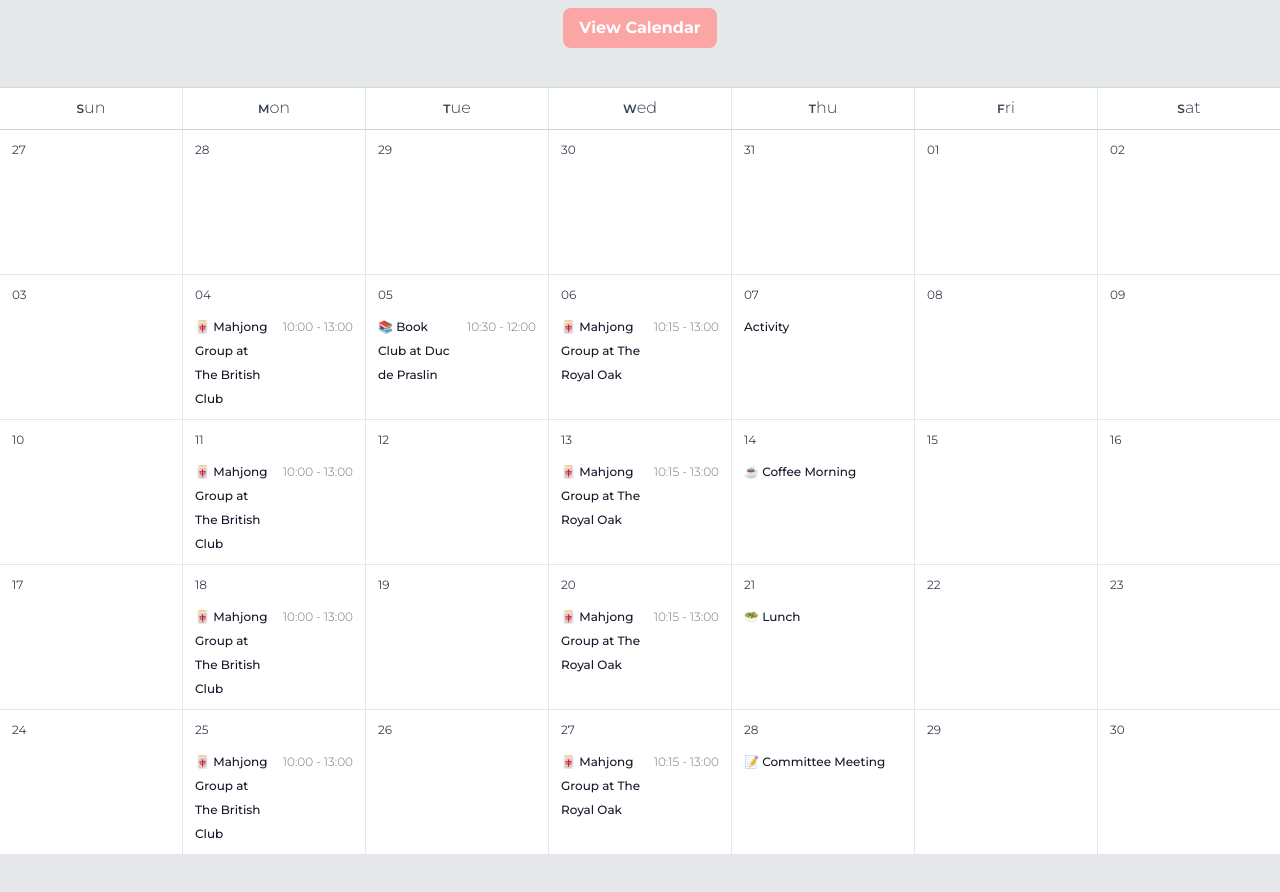
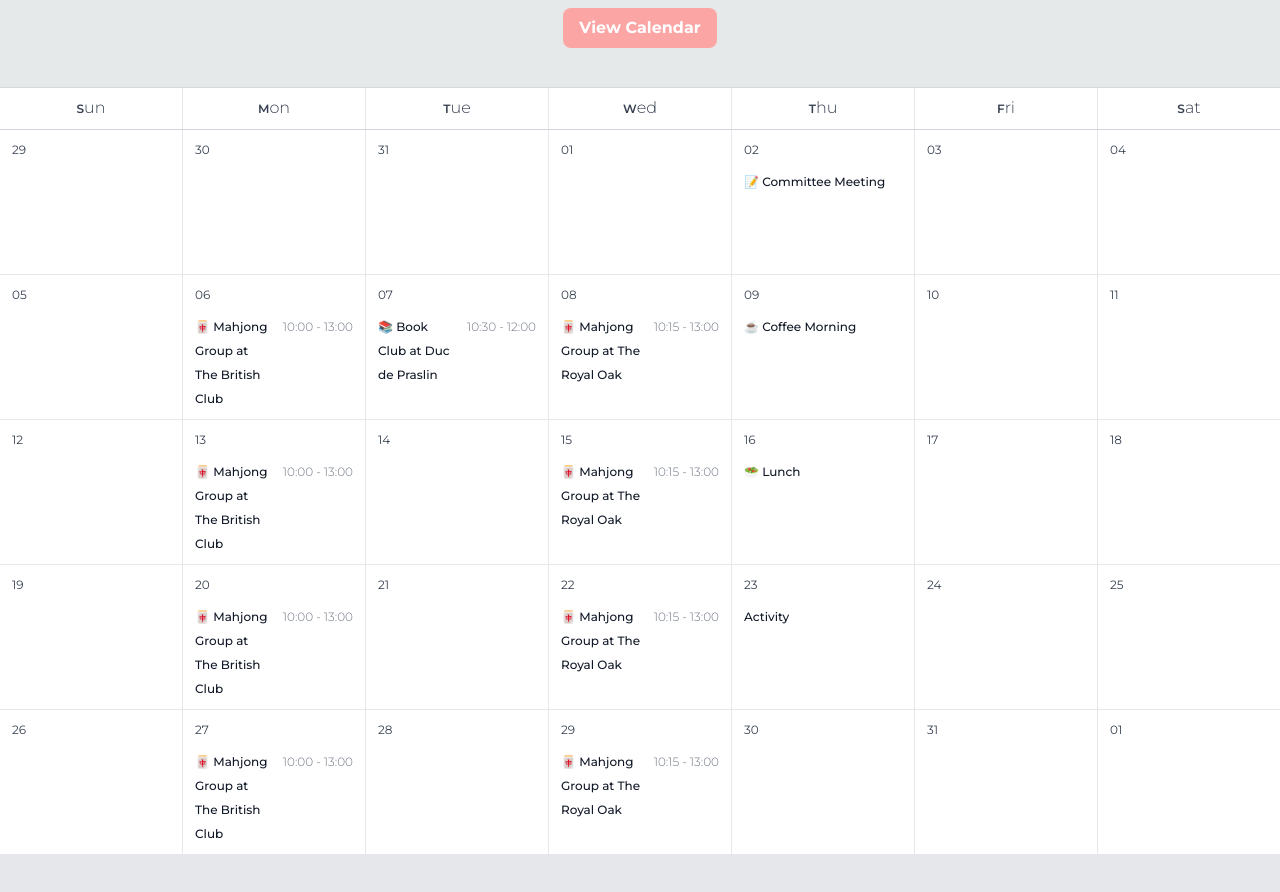
Before and after one commit to elcarp/bwgbangkok, a Next.js app: page / in a window 1280 px wide. Shown: the part 2140-3032 px from the top of the page. Built offline with nearby package versions, Linux system fonts and the light colour scheme; a web font is replaced by a local one.

Commit message:
update calendar

```diff
--- a/components/calendar.tsx
+++ b/components/calendar.tsx
@@ -1,11 +1,4 @@
-import { Menu, MenuButton, MenuItem, MenuItems } from '@headlessui/react'
-import {
-  ChevronDownIcon,
-  ChevronLeftIcon,
-  ChevronRightIcon,
-  ClockIcon,
-  EllipsisHorizontalIcon,
-} from '@heroicons/react/20/solid'
+import { ClockIcon } from '@heroicons/react/20/solid'
 import { Cedarville_Cursive } from 'next/font/google'
 
 const cedarville = Cedarville_Cursive({
@@ -13,16 +6,24 @@ const cedarville = Cedarville_Cursive({
   subsets: ['latin'],
 })
 const days = [
-  { date: '2024-10-27', events: [] },
-  { date: '2024-10-28', events: [] },
-  { date: '2024-10-29', events: [] },
-  { date: '2024-10-30', events: [] },
-  { date: '2024-10-31', events: [] },
-  { date: '2024-11-01', events: [] },
-  { date: '2024-11-02', events: [] },
-  { date: '2024-11-03', events: [] },
+  { date: '2024-12-29', events: [] },
+  { date: '2024-12-30', events: [] },
+  { date: '2024-12-31', events: [] },
+  { date: '2025-01-01', events: [] },
   {
-    date: '2024-11-04',
+    date: '2025-01-02',
+    events: [
+      {
+        name: '📝 Committee Meeting',
+        href: '/calendar',
+      },
+    ],
+  },
+  { date: '2025-01-03', events: [] },
+  { date: '2025-01-04', events: [] },
+  { date: '2025-01-05', events: [] },
+  {
+    date: '2025-01-06',
     events: [
       {
         name: '🀄 Mahjong Group at The British Club',
@@ -32,7 +33,7 @@ const days = [
     ],
   },
   {
-    date: '2024-11-05',
+    date: '2025-01-07',
     events: [
       {
         name: '📚 Book Club at Duc de Praslin',
@@ -42,49 +43,7 @@ const days = [
     ],
   },
   {
-    date: '2024-11-06',
-    events: [
-      {
-        name: '🀄 Mahjong Group at The Royal Oak',
-        time: '10:15 - 13:00',
-        href: '/calendar#mahjong',
-      },
-    ],
-  },
-  // {
-  //   date: '2024-11-07',
-  //   events: [
-  //     {
-  //       name: '📝 Committee Meeting',
-  //       href: '/calendar',
-  //     },
-  //   ],
-  // },
-  {
-    date: '2024-11-07',
-    events: [
-      {
-        name: 'Activity',
-        href: '/calendar',
-      },
-    ],
-  },
-  { date: '2024-11-08', events: [] },
-  { date: '2024-11-09', events: [] },
-  { date: '2024-11-10', events: [] },
-  {
-    date: '2024-11-11',
-    events: [
-      {
-        name: '🀄 Mahjong Group at The British Club',
-        time: '10:00 - 13:00',
-        href: '/calendar#mahjong',
-      },
-    ],
-  },
-  { date: '2024-11-12', events: [] },
-  {
-    date: '2024-11-13',
+    date: '2025-01-08',
     events: [
       {
         name: '🀄 Mahjong Group at The Royal Oak',
@@ -94,7 +53,7 @@ const days = [
     ],
   },
   {
-    date: '2024-11-14',
+    date: '2025-01-09',
     events: [
       {
         name: '☕ Coffee Morning',
@@ -102,11 +61,11 @@ const days = [
       },
     ],
   },
-  { date: '2024-11-15', events: [] },
-  { date: '2024-11-16', events: [] },
-  { date: '2024-11-17', events: [] },
+  { date: '2025-01-10', events: [] },
+  { date: '2025-01-11', events: [] },
+  { date: '2025-01-12', events: [] },
   {
-    date: '2024-11-18',
+    date: '2025-01-13',
     events: [
       {
         name: '🀄 Mahjong Group at The British Club',
@@ -115,9 +74,9 @@ const days = [
       },
     ],
   },
-  { date: '2024-11-19', events: [] },
+  { date: '2025-01-14', events: [] },
   {
-    date: '2024-11-20',
+    date: '2025-01-15',
     events: [
       {
         name: '🀄 Mahjong Group at The Royal Oak',
@@ -127,7 +86,7 @@ const days = [
     ],
   },
   {
-    date: '2024-11-21',
+    date: '2025-01-16',
     events: [
       {
         name: '🥗 Lunch',
@@ -135,11 +94,11 @@ const days = [
       },
     ],
   },
-  { date: '2024-11-22', events: [] },
-  { date: '2024-11-23', events: [] },
-  { date: '2024-11-24', events: [] },
+  { date: '2025-01-17', events: [] },
+  { date: '2025-01-18', events: [] },
+  { date: '2025-01-19', events: [] },
   {
-    date: '2024-11-25',
+    date: '2025-01-20',
     events: [
       {
         name: '🀄 Mahjong Group at The British Club',
@@ -148,9 +107,9 @@ const days = [
       },
     ],
   },
-  { date: '2024-11-26', events: [] },
+  { date: '2025-01-21', events: [] },
   {
-    date: '2024-11-27',
+    date: '2025-01-22',
     events: [
       {
         name: '🀄 Mahjong Group at The Royal Oak',
@@ -159,26 +118,42 @@ const days = [
       },
     ],
   },
-  // {
-  //   date: '2024-11-28',
-  //   events: [
-  //     {
-  //       name: 'Activity',
-  //       href: '/calendar',
-  //     },
-  //   ],
-  // },
-    {
-    date: '2024-11-28',
+  {
+    date: '2025-01-23',
     events: [
       {
-        name: '📝 Committee Meeting',
+        name: 'Activity',
         href: '/calendar',
       },
     ],
   },
-  { date: '2024-11-29', events: [] },
-  { date: '2024-11-30', events: [] },
+  { date: '2025-01-24', events: [] },
+  { date: '2025-01-25', events: [] },
+  { date: '2025-01-26', events: [] },
+  {
+    date: '2025-01-27',
+    events: [
+      {
+        name: '🀄 Mahjong Group at The British Club',
+        time: '10:00 - 13:00',
+        href: '/calendar#mahjong',
+      },
+    ],
+  },
+  { date: '2025-01-28', events: [] },
+  {
+    date: '2025-01-29',
+    events: [
+      {
+        name: '🀄 Mahjong Group at The Royal Oak',
+        time: '10:15 - 13:00',
+        href: '/calendar#mahjong',
+      },
+    ],
+  },
+  { date: '2025-01-30', events: [] },
+  { date: '2025-01-31', events: [] },
+  { date: '2025-02-01', events: [] },
 ]
 
 const date = new Date()
```
